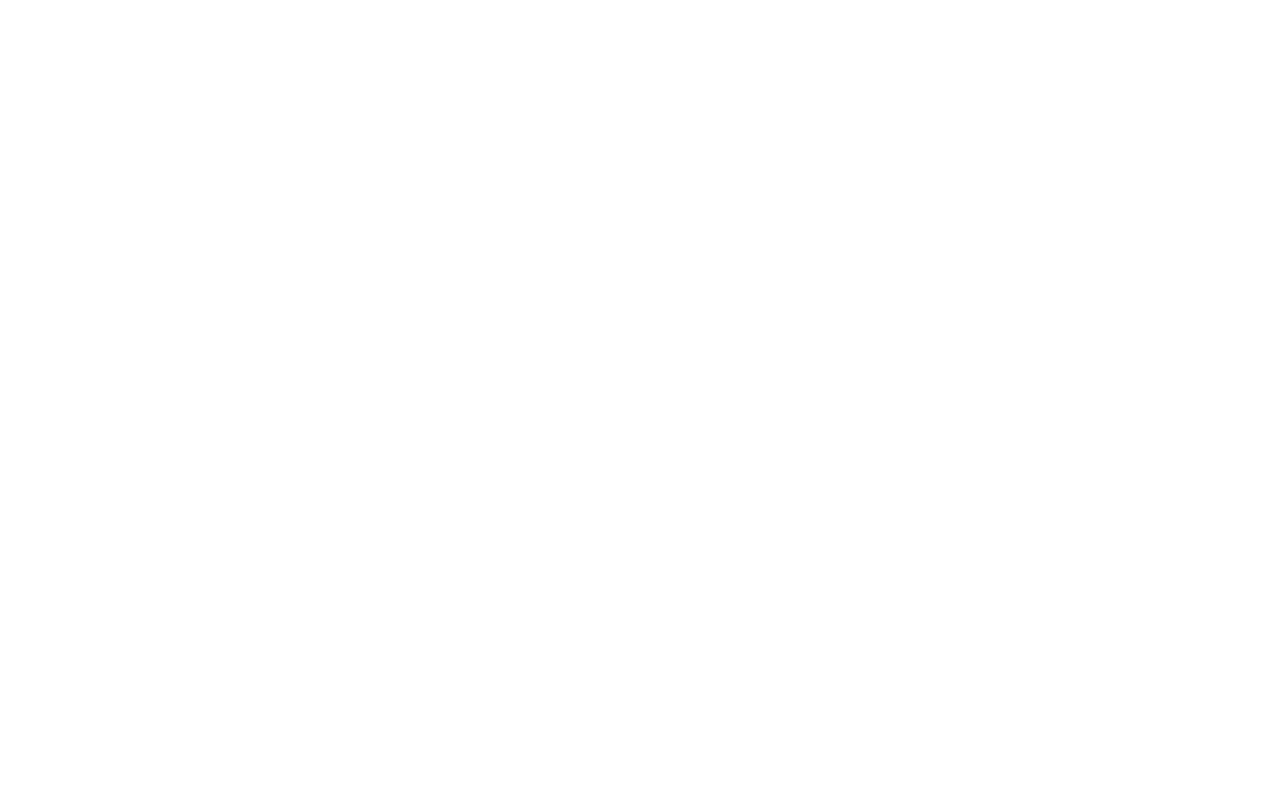
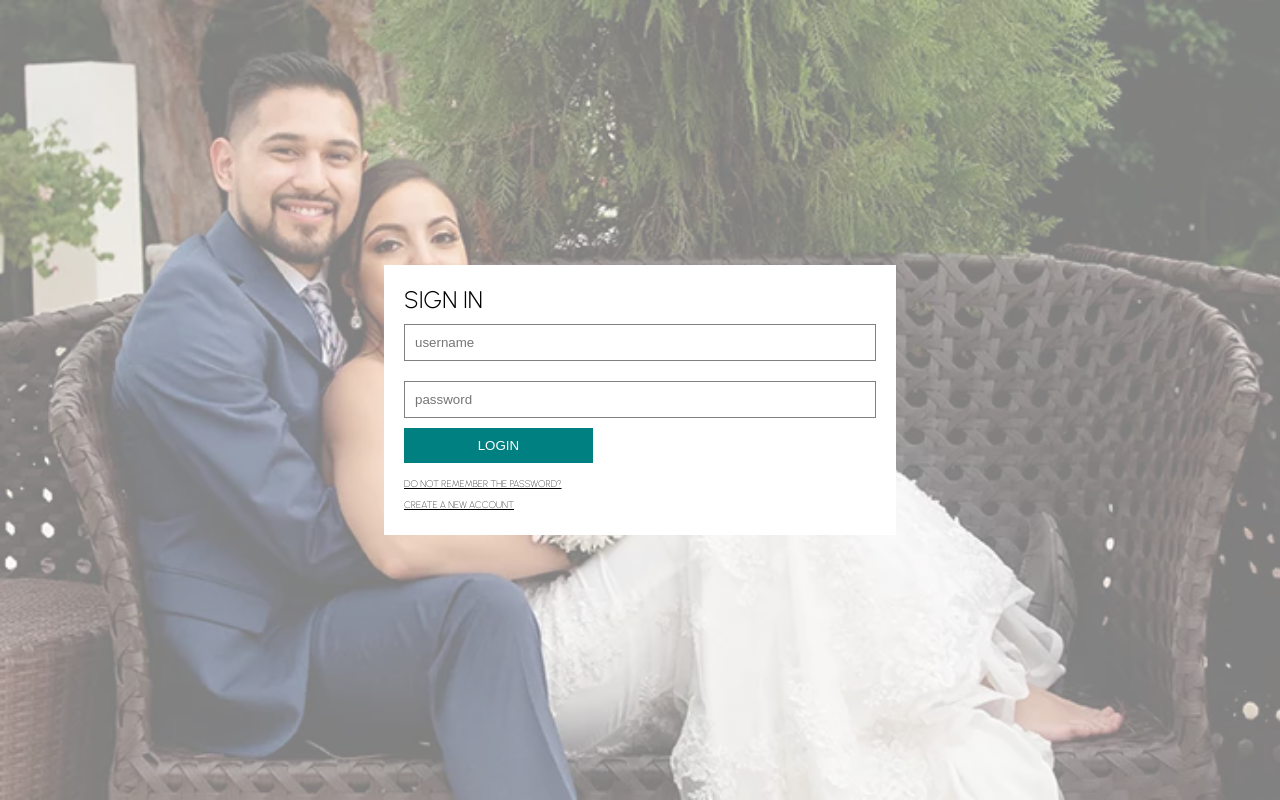
Before and after one commit to TimothyAttah/E-commerce-app, a React (Create React App) app in the folder client/: page /login in a window 1280 px wide. Built offline with nearby package versions, Linux system fonts and the light colour scheme.

Commit message:
Created login page

```diff
--- a/client/src/App.jsx
+++ b/client/src/App.jsx
@@ -1,11 +1,13 @@
 import React from 'react';
-import { Route, Switch, BrowserRouter as Router } from 'react-router-dom';
+import { Route, Switch, BrowserRouter as Router, Redirect } from 'react-router-dom';
 import { Cart } from './pages/cart/Cart';
 import { Home } from './pages/home/Home';
+import { Login } from './pages/login/Login';
 import { Product } from './pages/products/Product';
 import { ProductList } from './pages/products/ProductList';
 
 export const App = () => {
+	 const user = false;
 	return (
 		<Router>
 			<Switch>
@@ -21,6 +23,9 @@
 				<Route path='/cart' exact>
 					<Cart />
 				</Route>
+				<Route path='/login' exact>
+					{user ? <Redirect to='/' /> : <Login />}
+				</Route>
 			</Switch>
 		</Router>
 	);
--- /dev/null
+++ b/client/src/pages/login/Login.jsx
@@ -0,0 +1,82 @@
+import React from 'react';
+import styled from 'styled-components';
+import { images } from '../../components/images';
+import { mobile } from '../../responsive';
+
+const Container = styled.div`
+	width: 100vw;
+	height: 100vh;
+	background: linear-gradient(
+			rgba(255, 255, 255, 0.5),
+			rgba(255, 255, 255, 0.5)
+		),
+		url(${images.Photo1}) center no-repeat;
+	background-size: cover;
+
+	display: flex;
+	align-items: center;
+	justify-content: center;
+`;
+const Wrapper = styled.div`
+	width: 40%;
+	padding: 20px;
+	background-color: white;
+	${mobile({
+    width: '75%',
+  })}
+`;
+const Title = styled.h1`
+	text-transform: uppercase;
+	font-size: 1.5rem;
+	font-weight: 300;
+`;
+const Form = styled.form`
+	display: flex;
+	flex-direction: column;
+`;
+const Input = styled.input`
+	flex: 1;
+	min-width: 40%;
+	margin: 10px 0;
+	padding: 10px;
+	border: 1px solid gray;
+`;
+const Button = styled.button`
+	text-transform: uppercase;
+	width: 40%;
+	padding: 10px 20px;
+	background-color: teal;
+	color: white;
+  margin-bottom: 10px;
+`;
+
+const LinkContainer = styled.a`
+	text-transform: uppercase;
+  margin: 5px 0;
+  font-size: 0.6rem;
+  text-decoration: underline;
+  cursor: pointer;
+  /* color: black; */
+  font-weight: lighter;
+`;
+
+export const Login = () => {
+  return (
+    <Container>
+      <Wrapper>
+        <Title>Sign in</Title>
+        <Form>
+          <Input placeholder="username" />
+          <Input placeholder="password" />
+          <Button>Login</Button>
+          <LinkContainer>
+            Do not remember the password?
+          </LinkContainer>
+          <LinkContainer>
+            Create a new account
+          </LinkContainer>
+        </Form>
+      </Wrapper>
+    </Container>
+  );
+};
```
